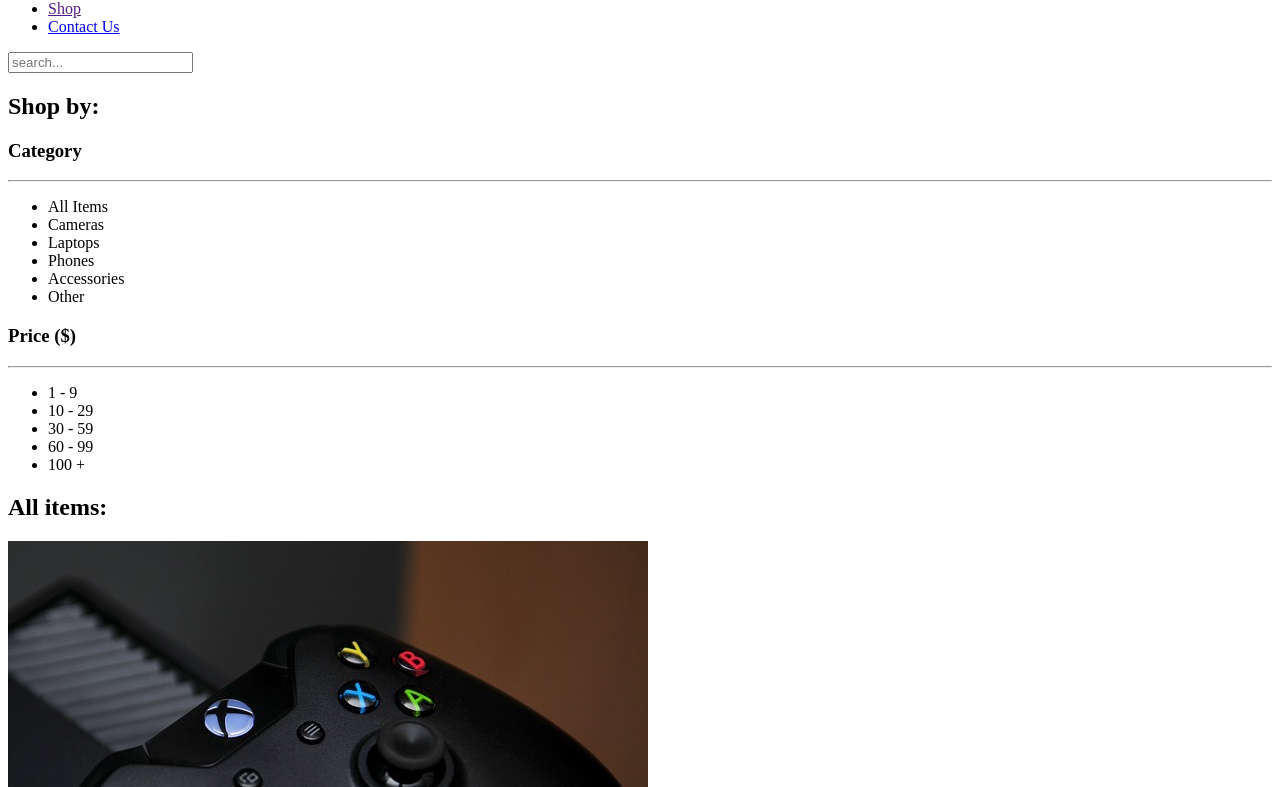
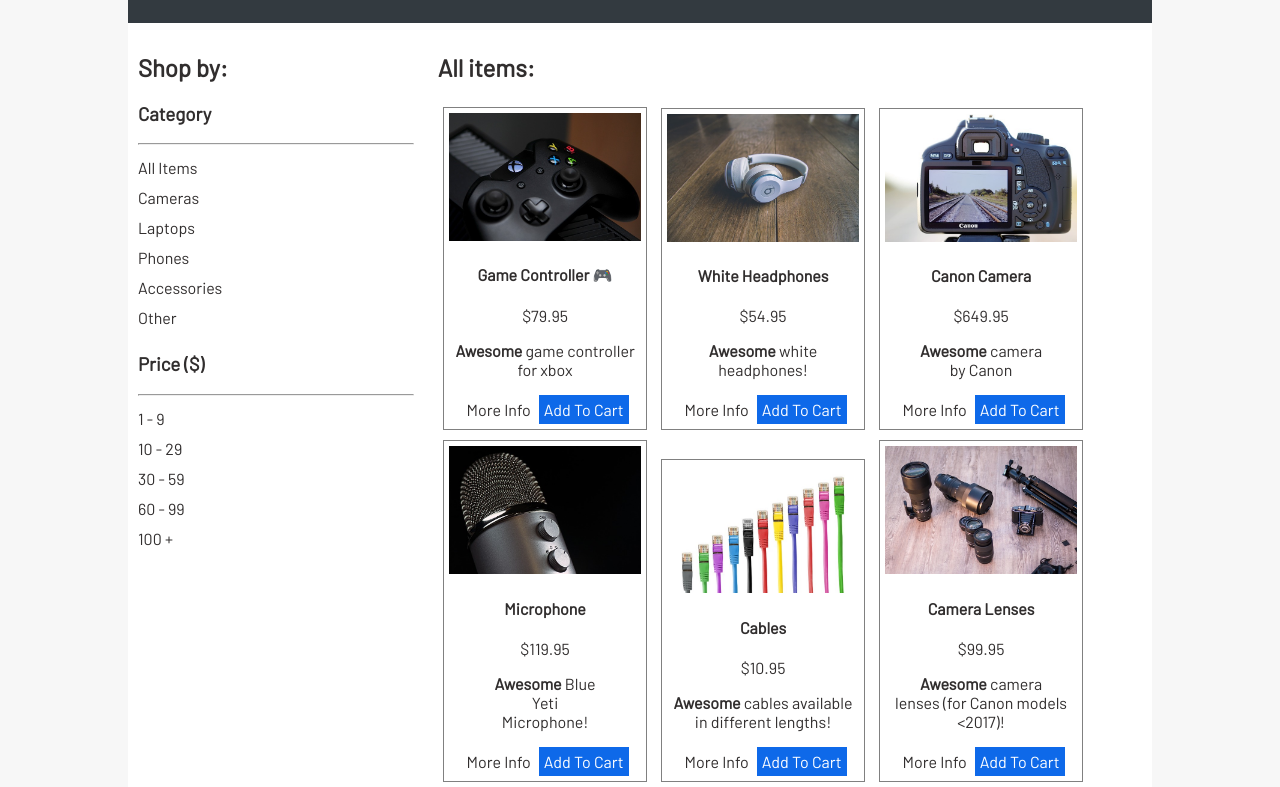
Before and after one commit to webcreate11/tech-store, a plain HTML site: page index.html in a window 1280 px wide. Shown: the part 98-885 px from the top of the page. Drawn offline with Linux system fonts and the light colour scheme.

Commit message:
include responsive design elements

```diff
--- a/contact.html
+++ b/contact.html
@@ -3,6 +3,7 @@
     <head>
         <meta charset="UTF-8">
         <title>Tech Store: Product detail</title>
+        <link href="https://fonts.googleapis.com/css?family=Barlow" rel="stylesheet">
         <link rel="stylesheet" href="styles.css">
     </head>
     <body>
@@ -52,15 +53,15 @@
             <h2>Contact Us:</h2>
 
             <form>
-                <div>
+                <div class="inline">
                    <label for="name"> Name:</label> <input type="text" placeholder="Enter your name" id="name" name="name">
                 </div>
 
-                <div>
+                <div class="inline">
                     <label for="email">Email:</label> <input type="text" placeholder="Enter your email" id="email" name="email">
                 </div>
 
-                <div>
+                <div class="inline">
                     <label for="message">Message:</label> <textarea cols="30" rows="5" id="message" name="message"></textarea>
                 </div>
 
@@ -82,7 +83,7 @@
                     </select>
                 </div> -->
 
-                <div>
+                <div class="inline">
                     <label for="subject">Subject:</label>
                     <input type="text" list="subjects" id="subject" placeholder="Enter your subject">
                     <datalist id="subjects">
@@ -95,7 +96,7 @@
                     </datalist>
                 </div>
 
-                <div>
+                <div class="inline">
                     <p>Subscribe to future offers by:</p>
                     <label for="newsleter">Newsletter</label>
                     <input type="checkbox" id="newsletter" name="subscribe" value="newsletter">
--- a/index.html
+++ b/index.html
@@ -2,7 +2,9 @@
 <html lang ="en">
     <head>
         <meta charset="UTF-8">
+        <meta name="viewport" content="width=device-width, initial-scale=1">
         <title>Tech Store</title>
+        <link href="https://fonts.googleapis.com/css?family=Barlow" rel="stylesheet">
         <link rel="stylesheet" href="styles.css">
     </head>
     <body>
@@ -14,7 +16,7 @@
         -->
         <header>
             <h1>Tech Store</h1>
-            <nav></nav>
+            <nav>
                 <ul>
                     <li><a href="index.html">Home</a></li>
                     <li><a href="">Shop</a></li>
@@ -56,63 +58,68 @@
 
         <main>
             <h2>All items:</h2>
-            <div>
+            <div class="product">
                 <a href="product-detail.html">
                 <img src="images/controller.jpg" alt="game controller"></a>
 
                 <!--See unicode symbol added from here https://unicode-table.com-->
 
-                <h4><a href="product-detail.html"> Game Controller</a>  &#127918; </h4>
+                <h4><a href="product-detail.html"> Game Controller</a>  &#127918;</h4>
 
                 <p>$79.95</p>
-                <p><strong>Awesome</strong> game controller<br> for xbox</p>
-                <a href="product-detail.html">More Info</a>
-                <a href="">Add To Cart</a>
+                <p><strong>Awesome</strong> game controller for xbox</p>
+                <a href="product-detail.html" class="button">More Info</a>
+                <a href="" class="button">Add To Cart</a>
             </div>
 
-            <div>
+            <div class="product">
+                <a href="product-detail.html">
                 <img src="images/headphones.jpg" alt="headphones">
                 <h4>White Headphones</h4>
                 <p>$54.95</p>
                 <p><strong>Awesome</strong> white<br> headphones!</p>
-                <a href="product-detail.html">More Info</a>
-                <a href="">Add To Cart</a>
+                <a href="product-detail.html" class="button">More Info</a>
+                <a href="" class="button">Add To Cart</a>
                 </div>
 
-            <div>
+            <div class="product">
+                <a href="product-detail.html">
                 <img src="images/camera.jpg" alt="camera">
                 <h4>Canon Camera</h4>
                 <p>$649.95</p>
                 <p><strong>Awesome</strong> camera<br> by Canon</p>
-                <a href="product-detail.html">More Info</a>
-                <a href="">Add To Cart</a>
+                <a href="product-detail.html" class="button">More Info</a>
+                <a href="" class="button">Add To Cart</a>
                 </div>
 
-            <div>
+            <div class="product">
+                <a href="product-detail.html">
                 <img src="images/microphone.jpg" alt="microphone">
-                <h4>Micophone</h4>
+                <h4>Microphone</h4>
                 <p>$119.95</p>
-                <p><strong>Awesome</strong> Blue<br> Yeti Microphone!</p>
-                <a href="product-detail.html">More Info</a>
-                <a href="">Add To Cart</a>
+                <p><strong>Awesome</strong> Blue<br> Yeti<br> Microphone!</p>
+                <a href="product-detail.html" class="button">More Info</a>
+                <a href="" class="button">Add To Cart</a>
             </div>
 
-            <div>
+            <div class="product">
+                <a href="product-detail.html">
                 <img src="images/cables.jpg" alt="cables">
                 <h4>Cables</h4>
                 <p>$10.95</p>
                 <p><strong>Awesome</strong> cables available<br> in different lengths!</p>
-                <a href="product-detail.html">More Info</a>
-                <a href="">Add To Cart</a>
+                <a href="product-detail.html" class="button">More Info</a>
+                <a href="" class="button">Add To Cart</a>
             </div>
 
-            <div>
+            <div class="product">
+                <a href="product-detail.html">
                 <img src="images/lenses.jpg" alt="game controller">
                 <h4>Camera Lenses</h4>
                 <p>$99.95</p>
                 <p><strong>Awesome</strong> camera<br> lenses (for Canon models &lt;2017)!</p>
-                <a href="product-detail.html">More Info</a>
-                <a href="">Add To Cart</a>
+                <a href="product-detail.html" class="button">More Info</a>
+                <a href="" class="button">Add To Cart</a>
             </div>
         </main>
 
--- a/styles.css
+++ b/styles.css
@@ -0,0 +1,185 @@
+html {
+    background: #f7f7f7;
+}
+
+body {
+    font-family: 'Barlow', sans-serif;
+    background: white;
+    margin: 0 auto;
+    color: rgb(49, 46, 46);
+    text-align: center;
+}
+
+header, footer {
+    background: #333a40;
+    color: white;
+    padding: 20px 10px;
+}
+input[type="search"] {
+    width: 100%;
+}
+
+ul {
+    margin: 0px;
+    padding: 0px;
+}
+
+li {
+    list-style: none;
+    line-height: 30px;
+
+}
+
+a {
+    text-decoration: none;
+    color: inherit;
+}
+
+a:hover {
+    color: #0e69e9;
+}
+
+header li {
+    display: inline;
+}
+
+header h1, nav {
+    display: inline-block;
+
+}
+
+header h1 {
+    width: 100%;
+}
+
+
+ .product {
+     box-sizing: border-box;
+     border: 1px solid grey;
+     /* width: 30%;  */
+     margin: 5px;
+     padding: 5px;
+     width: 100%;
+     text-align: center;
+ }
+
+
+ img {
+     max-width: 100%;
+ }
+
+ .button {
+     padding: 5px;
+     display: inline-block;
+ }
+
+ .button:last-of-type {
+     background: #0e69e9;
+     color: white;
+ }
+
+ /* Product detail page */
+
+ .product-detail {
+     width: 680px;
+
+ }
+
+ .product-detail img {
+     max-width: 50%;
+     float: left;
+ }
+
+ /* Contact us */
+
+ form {
+     padding: 10px;
+     margin: 10px 0;
+     width: 600px;
+}
+
+form > div {
+    margin: 10px 0;
+}
+
+.inline label {
+    display: inline-block;
+    width: 100px;
+}
+
+input[type="text"], input[type="email"], textarea {
+    padding: 10px;
+    width: 400px;
+}
+
+/* Table */
+
+table {
+    width: 400px;
+    text-align: left;
+    margin: 20px 0;
+}
+
+caption {
+    font-weight: bold;
+    font-style: italic;
+    border-bottom: 1px dotted;
+    padding: 10px;
+}
+
+th, td {
+    padding: 10px;
+}
+
+tr:hover {
+    background: #f5f5f5;
+}
+
+@media (min-width: 800px) {
+    input[type="search"] {
+        width: 40%;
+        margin-left: 2em;
+    }
+
+    .product {
+        display: inline-block;
+        width: 47%;
+    }
+}
+
+@media (min-width: 1000px) {
+    body {
+        text-align: left;
+    }
+
+    header h1 {
+        width: 50%;
+    }
+    main {
+    width: 66.666666%;
+    display: inline-block;
+    padding: 10px;
+    }
+
+    aside {
+    width: 27%;
+    display: inline-block;
+    vertical-align: top;
+    padding: 10px;
+    }
+
+}
+
+@media (min-width: 1200px) {
+    body {
+    max-width: 80vw;
+    }
+
+    .product {
+        width: 30%;
+    }
+
+    input[type="search"] {
+        width: 20%;
+    }
+}
```
Also changed, not shown: product-detail.html (+2 -1 lines).
